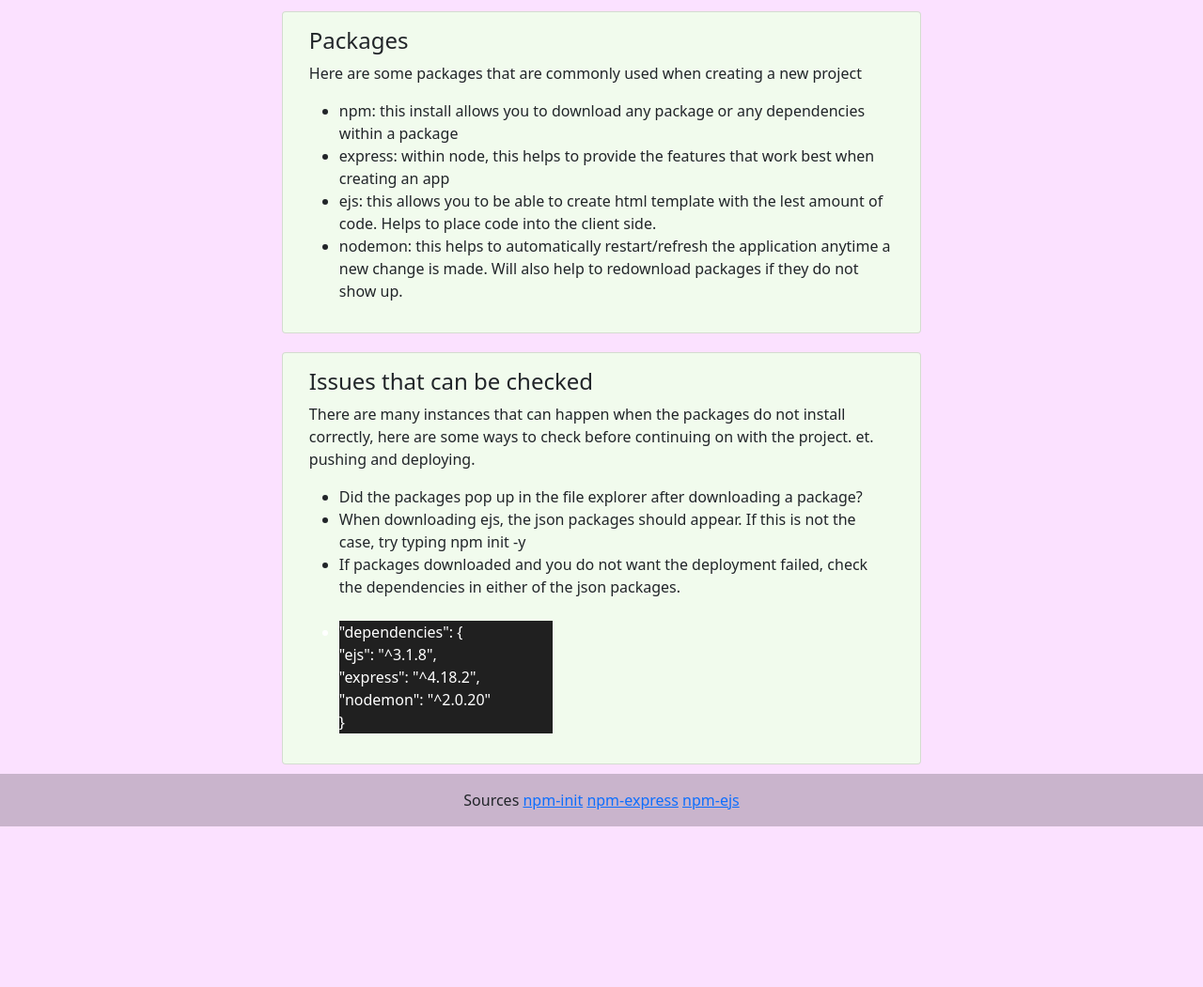
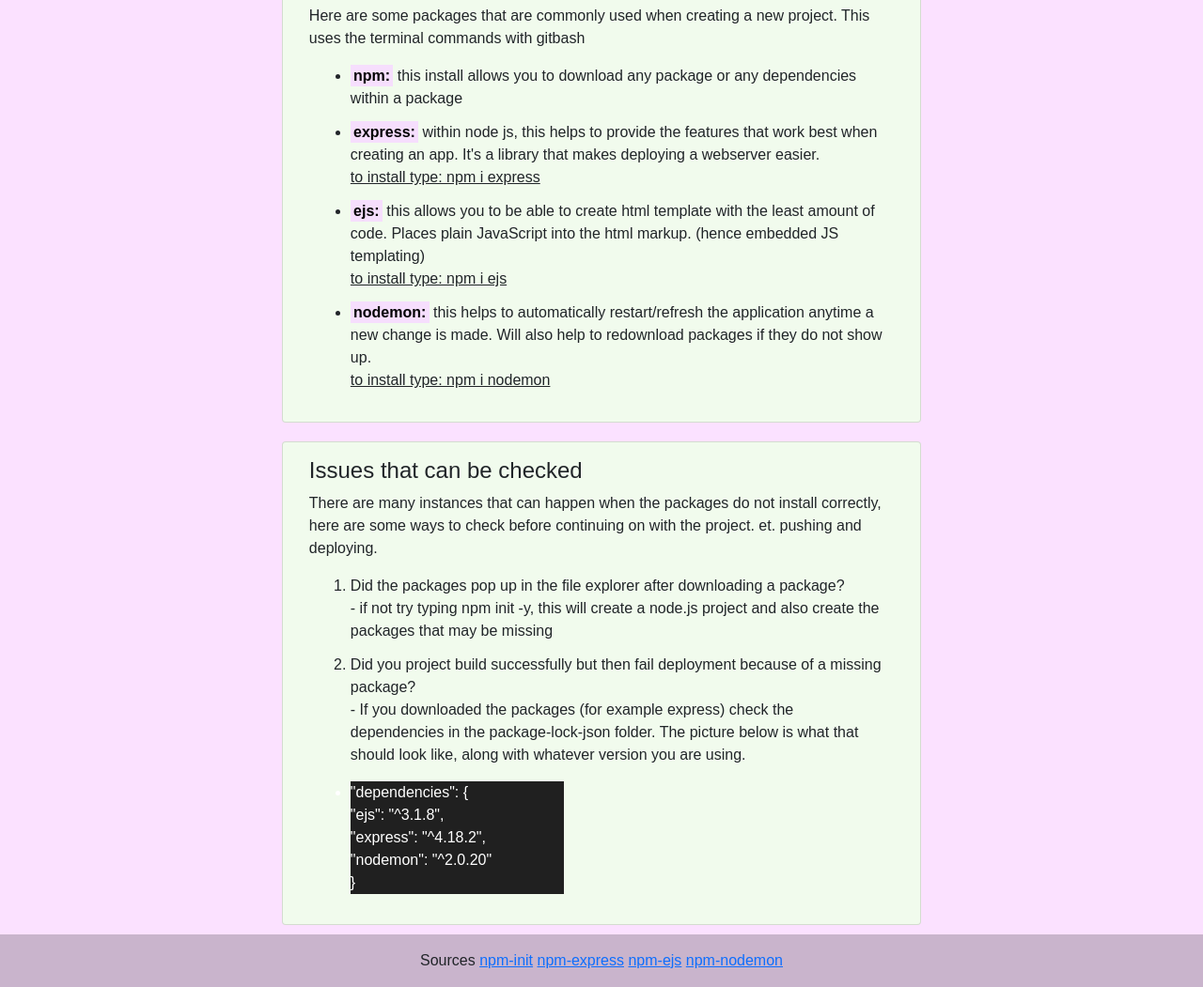
Before and after one commit to mskel1/probable-spork-oscar, a website: page index.html in a window 1280 px wide. Shown: the part 856-1907 px from the top of the page at 94% size. Before the commit the page ends 1736 px from the top, so only its background shows below. Drawn offline with nearby package versions, Linux system fonts and the light colour scheme; files that its build step writes are made by us from their sources.

Commit message:
Add files via upload

```diff
--- a/index.html
+++ b/index.html
@@ -16,7 +16,7 @@
             </div>
             <ul class="navbar-nav">
                 <li class="nav-item">
-                    <a class="nav-link" href="https://github.com/mskel1/probable-spork-oscar">Repo</a>
+                    <a class="nav-link" href="https://github.com/mskel1/probable-spork-oscar">Check out repo</a>
                 </li>
             </ul>
         </nav>
@@ -27,11 +27,6 @@
                 <div class="card-body">
                     <h4 class="card-title">Did these packages appear after you downloaded them?</h4>
                     <p><img src="photos/packages.png" alt="loaded packages" style="width:200px;height:275px;">
-                    <ul>
-                        <li>node_modules: when installing npm i ejs</li>
-                        <li>package-json:</li>
-                    </ul>
-
 
                     </p>
                 </div>
@@ -39,7 +34,7 @@
 
             <div class="card col-sm-6 mx-auto">
                 <div class="card-body">
-                    <h4 class="card-title"> Right when you think you are finished... this message pops up</h4>
+                    <h4 class="card-title"> Right when you think you are finished... this message pops up in render</h4>
                     <br><br>
                     <p id="message">
                     --> Build successful 🎉<br>
@@ -61,12 +56,15 @@
             <div class="card col-sm-6 mx-auto">
                 <div class="card-body">
                    <h4 class="card-title">Packages</h4>
-      <p class="card-text">Here are some packages that are commonly used when creating a new project
+      <p class="card-text">Here are some packages that are commonly used when creating a new project. This uses the terminal commands with gitbash
         <ul>
-            <li> npm: this install allows you to download any package or any dependencies within a package </li>
-            <li> express: within node, this helps to provide the features that work best when creating an app </li>
-            <li> ejs: this allows you to be able to create html template with the lest amount of code. Helps to place code into the client side. </li>
-            <li> nodemon: this helps to automatically restart/refresh the application anytime a new change is made. Will also help to redownload packages if they do not show up.</li>
+            <li> <mark style="font-weight: bold">npm:</mark> this install allows you to download any package or any dependencies within a package </li>
+            <li> <mark style="font-weight: bold"> express:</mark> within node js, this helps to provide the features that work best when creating an app. It's a library that makes deploying a webserver easier. <br>
+            <u>to install type: npm i express </u></li>
+            <li> <mark style="font-weight: bold"> ejs:</mark> this allows you to be able to create html template with the least amount of code. Places plain JavaScript into the html markup. (hence embedded JS templating) <br>
+            <u>to install type: npm i ejs </u></li>
+            <li> <mark style="font-weight: bold">nodemon:</mark> this helps to automatically restart/refresh the application anytime a new change is made. Will also help to redownload packages if they do not show up. <br>
+            <u>to install type: npm i nodemon </u></li>
 
         </ul>
 
@@ -80,12 +78,11 @@
                     <h4 class="card-title">Issues that can be checked</h4>
       <p class="card-text">There are many instances that can happen when the packages do not install correctly, here are some ways to check before continuing on with the project. et. pushing and deploying.
 
-        <ul>
-            <li> Did the packages pop up in the file explorer after downloading a package? </li>
-            <li> When downloading ejs, the json packages should appear. If this is not the case, try typing npm init -y</li>
-            <li> If packages downloaded and you do not want the deployment failed, check the dependencies in either of the json packages.
-                </li>
-            <br>
+        <ol>
+            <li> Did the packages pop up in the file explorer after downloading a package? <br> - if not try typing npm init -y, this will create a node.js project and also create the packages that may be missing</li>
+            <li> Did you project build successfully but then fail deployment because of a missing package? <br> - If you downloaded the packages (for example express) check the dependencies in the package-lock-json folder. The picture below is what that should look like, along with whatever version you are using.</li>
+                </ol>
+            <ul>
             <li id="depend">
             "dependencies": { <br>
                 "ejs": "^3.1.8", <br>
@@ -117,6 +114,8 @@
         <a href="https://www.npmjs.com/package/express">npm-express</a>
 
         <a href="https://www.npmjs.com/package/ejs">npm-ejs</a>
+
+        <a href="https://www.npmjs.com/package/nodemon">npm-nodemon</a>
       </div>
 </footer>
 
--- a/style.css
+++ b/style.css
@@ -1,6 +1,9 @@
 body{
     background-color: #fbe1ff;
+    font-family: sans-serif;
 }
+
+
 
 .navbar{
     background-color: #00000033;
@@ -16,6 +19,7 @@ body{
     background-color: #202020;
     color: white;
     width: 6cm;
+    text-align: center;
 }
 
 .card{
@@ -29,3 +33,11 @@ body{
     color: white;
     width: 6cm;
 }
+
+mark{
+    background-color: #f6defd;
+}
+
+li{
+    margin: 12px;
+}
```
